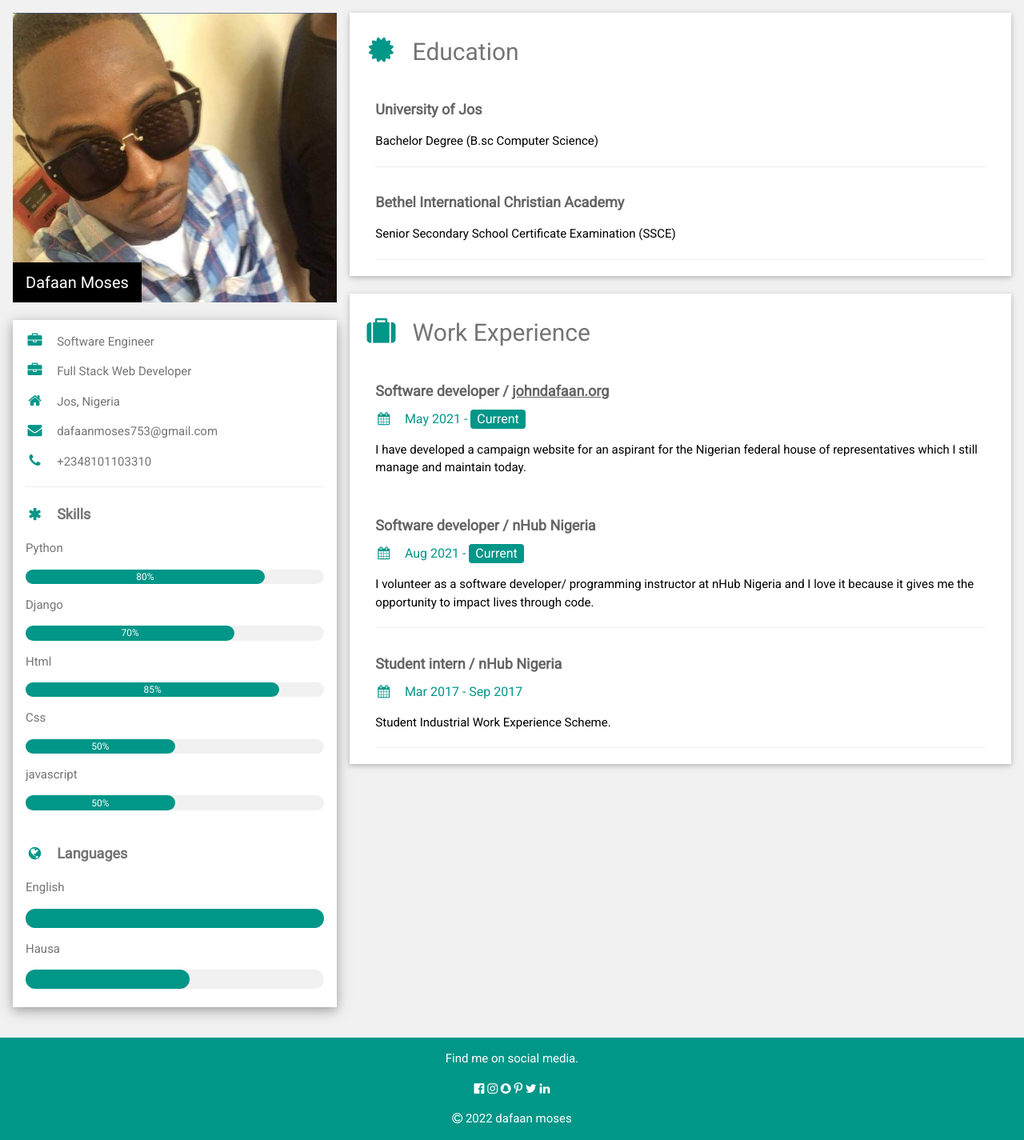
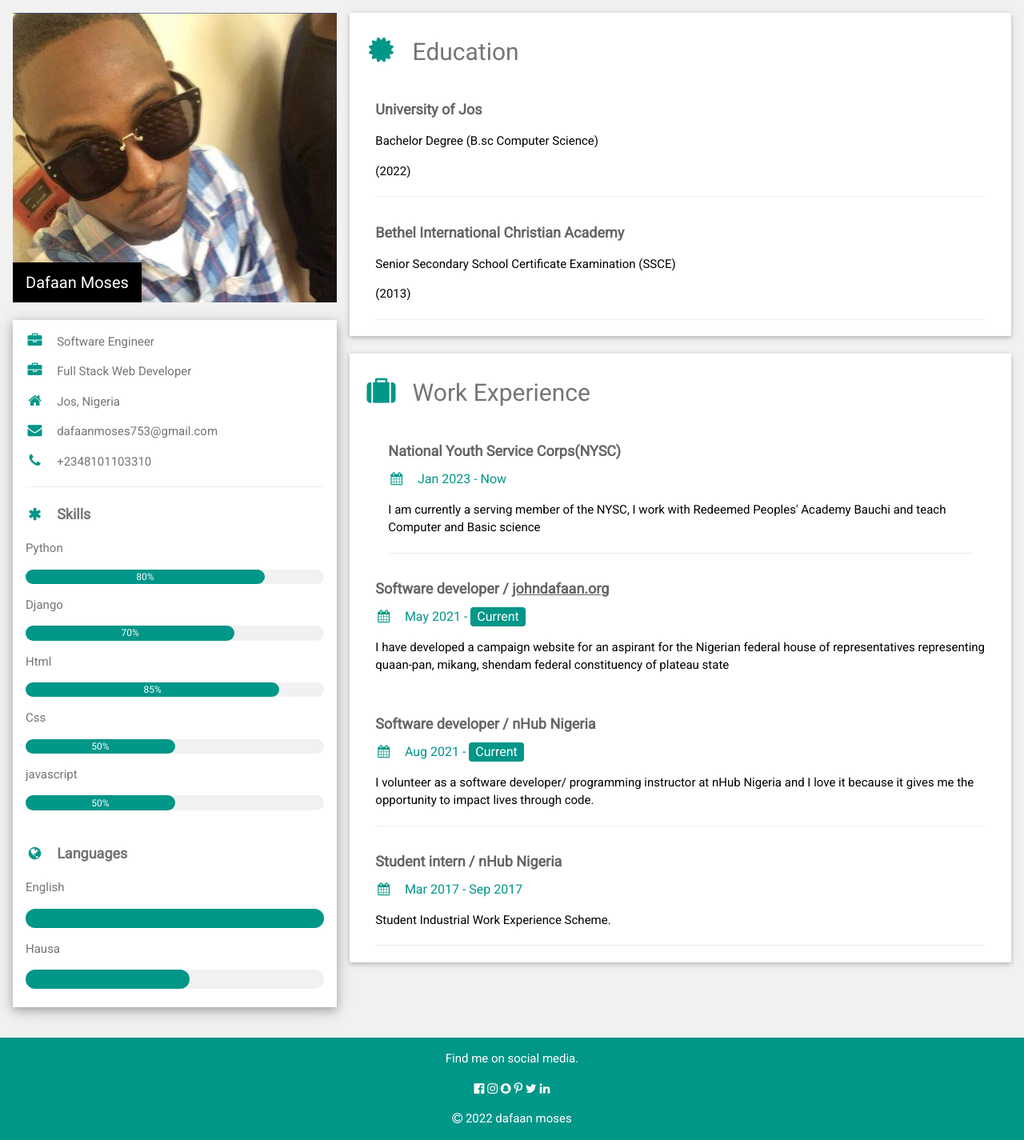
Before and after one commit to dafaan/portfolio, a Django app: page / in a window 1280 px wide. Shown: the whole page at 80% size. Run offline with Django 3.2, Linux system fonts and the light colour scheme.

Commit message:
impossible commits forced

```diff
--- a/templates/home.html
+++ b/templates/home.html
@@ -87,11 +87,13 @@ html,body,h1,h2,h3,h4,h5,h6 {font-family: "Roboto", sans-serif}
         <div class="w3-container">
           <h5 class="w3-opacity"><b>University of Jos</b></h5>
           <p>Bachelor Degree (B.sc Computer Science)</p>
+          <p>(2022)</p>
           <hr>
         </div>
         <div class="w3-container">
           <h5 class="w3-opacity"><b>Bethel International Christian Academy</b></h5>
           <p>Senior Secondary School Certificate Examination (SSCE)</p>
+          <p>(2013)</p>
           <hr>
         </div>
         <!--<div class="w3-container">
@@ -104,9 +106,16 @@ html,body,h1,h2,h3,h4,h5,h6 {font-family: "Roboto", sans-serif}
       <div class="w3-container w3-card w3-white w3-margin-bottom">
         <h2 class="w3-text-grey w3-padding-16"><i class="fa fa-suitcase fa-fw w3-margin-right w3-xxlarge w3-text-teal"></i>Work Experience</h2>
         <div class="w3-container">
-			<h5 class="w3-opacity"><b>Software developer / <a href="johndafaan.herokuapp.com">johndafaan.org</a></b></h5>
+
+          <div class="w3-container">
+            <h5 class="w3-opacity"><b>National Youth Service Corps(NYSC)</b></h5>
+            <h6 class="w3-text-teal"><i class="fa fa-calendar fa-fw w3-margin-right"></i>Jan 2023 - Now</h6>
+            <p>I am currently a serving member of the NYSC, I work with Redeemed Peoples' Academy Bauchi and teach Computer and Basic science </p>
+            <hr>
+          </div>
+			<h5 class="w3-opacity"><b>Software developer / <a href="#">johndafaan.org</a></b></h5>
 			<h6 class="w3-text-teal"><i class="fa fa-calendar fa-fw w3-margin-right"></i>May 2021 - <span class="w3-tag w3-teal w3-round">Current</span></h6>
-			<p>I have developed a campaign website for an aspirant for the Nigerian federal house of representatives which I still manage and maintain today. </p><br>
+			<p>I have developed a campaign website for an aspirant for the Nigerian federal house of representatives representing quaan-pan, mikang, shendam federal constituency of plateau state</p><br>
 		</div>
 		<div class="w3-container">
           <h5 class="w3-opacity"><b>Software developer / nHub Nigeria</b></h5>
```
